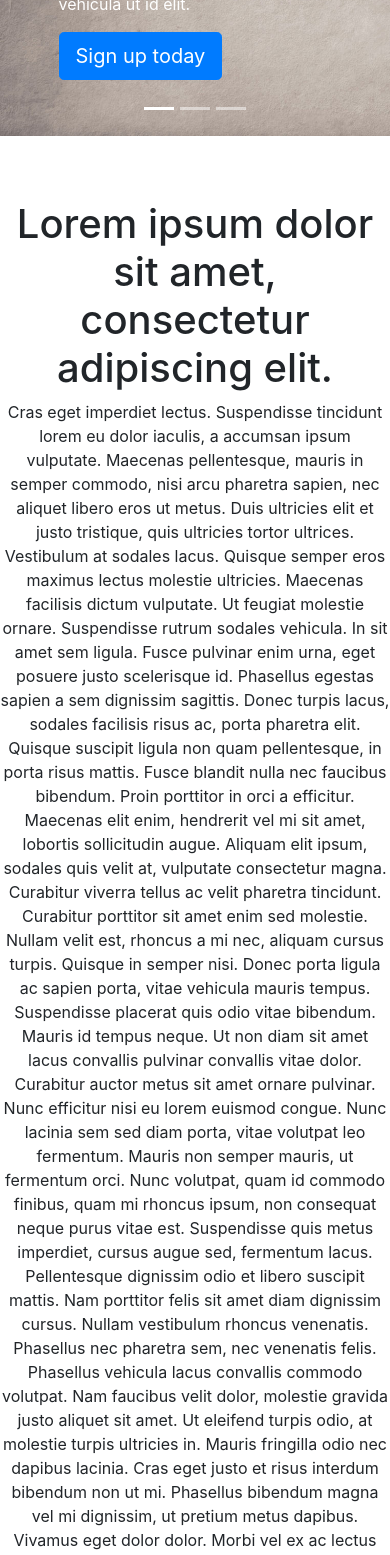
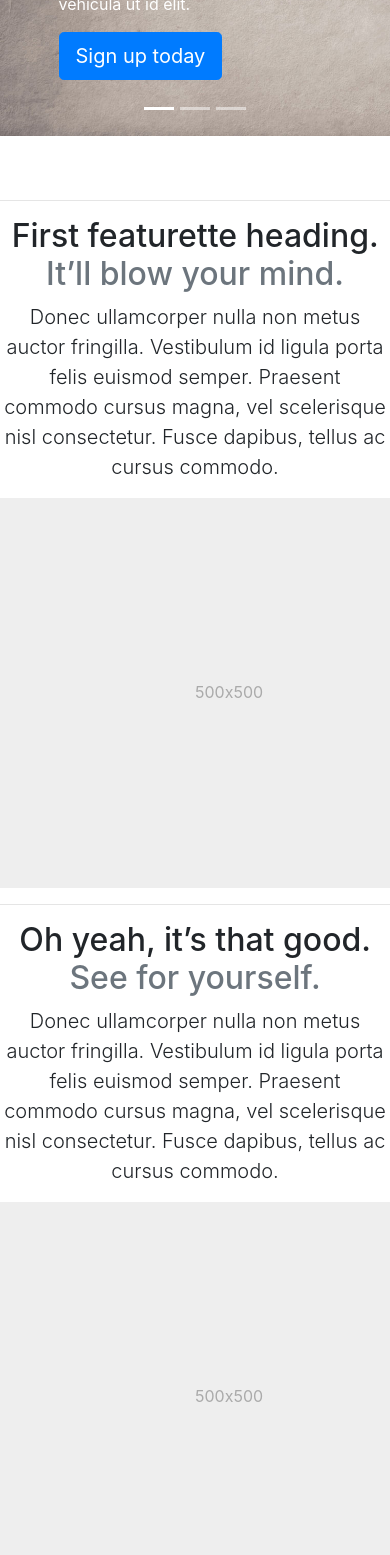
Before and after one commit to viniciusrsouza/Lipsum, a React (Create React App) app in the folder TAGclient/portal-tag/: page / in a window 390 px wide. Shown: the part 432-1987 px from the top of the page. Built offline with nearby package versions, Linux system fonts and the light colour scheme.

Commit message:
featurettes adicionadas - incompleto

```diff
--- a/TAGclient/portal-tag/src/App.js
+++ b/TAGclient/portal-tag/src/App.js
@@ -2,13 +2,14 @@ import React from "react";
 import "./App.css";
 import NavBar from "./components/NavBar.js";
 import Carousel from "./components/Carousel.js";
-import Element from './components/elements/Element'
-import AboutElement from './components/elements/AboutElement.js'
+import Element from "./components/elements/Element";
+import AboutElement from "./components/elements/AboutElement.js";
+import QuemSomos from "./components/QuemSomos";
 
 function App() {
   return (
     <div className="App">
-      <Body/>
+      <Body />
     </div>
   );
 }
@@ -18,18 +19,21 @@ function App() {
  * dentro de tags <Element> passando seu label
  * para funcionarem com o smooth scroll
  */
-function Body(){
-  return(
+function Body() {
+  return (
     <div>
-      <NavBar/>
+      <NavBar />
       <Element id="carousel">
-        <Carousel/>
+        <Carousel />
+      </Element>
+      <Element id="quemsomos">
+        <QuemSomos />
       </Element>
       <Element id="about">
-        <AboutElement/>
+        <AboutElement />
       </Element>
     </div>
-  )
+  );
 }
 
 export default App;
--- a/TAGclient/portal-tag/src/components/NavBar.js
+++ b/TAGclient/portal-tag/src/components/NavBar.js
@@ -1,6 +1,6 @@
 import React, { Component } from "react";
-import {Link, animatedScroll as scroller} from 'react-scroll'
-import './NavBar.css'
+import { Link, animatedScroll as scroller } from "react-scroll";
+import "./NavBar.css";
 
 class NavBar extends Component {
   state = {};
@@ -24,19 +24,22 @@ class NavBar extends Component {
         <div class="collapse navbar-collapse" id="navbarNavDropdown">
           <ul class="navbar-nav">
             <li class="nav-item active">
-              <NavLink to="" label="Início"/>
+              <NavLink to="" label="Início" />
             </li>
             <li class="nav-item">
-              <NavLink to="about" label="Quem somos"/>
+              <NavLink to="about" label="Quem somos" />
             </li>
             <li class="nav-item">
-              <NavLink to="" label="Notícias"/>
+              <NavLink to="" label="Notícias" />
             </li>
             <li class="nav-item">
-              <NavLink to="" label="Projetos"/>
+              <NavLink to="" label="Projetos" />
             </li>
             <li class="nav-item">
-              <NavLink to="" label="Contato"/>
+              <NavLink to="" label="Eventos" />
+            </li>
+            <li class="nav-item">
+              <NavLink to="" label="Contato" />
             </li>
           </ul>
         </div>
@@ -51,13 +54,13 @@ class NavBar extends Component {
  * direcionar o smooth scrolling e definir o texto
  * a ser exibido, respectivamente.
  */
-class NavLink extends React.Component{
-  render(){
-    return(
+class NavLink extends React.Component {
+  render() {
+    return (
       <Link class="nav-element" to={this.props.to} smooth={true}>
         <a class="nav-link">{this.props.label}</a>
       </Link>
-    )
+    );
   }
 }
 
--- /dev/null
+++ b/TAGclient/portal-tag/src/components/QuemSomos.js
@@ -0,0 +1,118 @@
+import React, { Component } from "react";
+
+class QuemSomos extends Component {
+  state = {};
+  render() {
+    return (
+      <div>
+        <hr class="featurette-divider"></hr>
+
+        <div class="row featurette">
+          <div class="col-md-7">
+            <h2 class="featurette-heading">
+              First featurette heading.{" "}
+              <span class="text-muted">It’ll blow your mind.</span>
+            </h2>
+            <p class="lead">
+              Donec ullamcorper nulla non metus auctor fringilla. Vestibulum id
+              ligula porta felis euismod semper. Praesent commodo cursus magna,
+              vel scelerisque nisl consectetur. Fusce dapibus, tellus ac cursus
+              commodo.
+            </p>
+          </div>
+          <div class="col-md-5">
+            <svg
+              class="bd-placeholder-img bd-placeholder-img-lg featurette-image img-fluid mx-auto"
+              width="500"
+              height="500"
+              xmlns="http://www.w3.org/2000/svg"
+              preserveAspectRatio="xMidYMid slice"
+              focusable="false"
+              role="img"
+              aria-label="Placeholder: 500x500"
+            >
+              <title>Placeholder</title>
+              <rect width="100%" height="100%" fill="#eee" />
+              <text x="50%" y="50%" fill="#aaa" dy=".3em">
+                500x500
+              </text>
+            </svg>
+          </div>
+        </div>
+
+        <hr class="featurette-divider"></hr>
+
+        <div class="row featurette">
+          <div class="col-md-7 order-md-2">
+            <h2 class="featurette-heading">
+              Oh yeah, it’s that good.{" "}
+              <span class="text-muted">See for yourself.</span>
+            </h2>
+            <p class="lead">
+              Donec ullamcorper nulla non metus auctor fringilla. Vestibulum id
+              ligula porta felis euismod semper. Praesent commodo cursus magna,
+              vel scelerisque nisl consectetur. Fusce dapibus, tellus ac cursus
+              commodo.
+            </p>
+          </div>
+          <div class="col-md-5 order-md-1">
+            <svg
+              class="bd-placeholder-img bd-placeholder-img-lg featurette-image img-fluid mx-auto"
+              width="500"
+              height="500"
+              xmlns="http://www.w3.org/2000/svg"
+              preserveAspectRatio="xMidYMid slice"
+              focusable="false"
+              role="img"
+              aria-label="Placeholder: 500x500"
+            >
+              <title>Placeholder</title>
+              <rect width="100%" height="100%" fill="#eee" />
+              <text x="50%" y="50%" fill="#aaa" dy=".3em">
+                500x500
+              </text>
+            </svg>
+          </div>
+        </div>
+
+        <hr class="featurette-divider"></hr>
+
+        <div class="row featurette">
+          <div class="col-md-7">
+            <h2 class="featurette-heading">
+              And lastly, this one. <span class="text-muted">Checkmate.</span>
+            </h2>
+            <p class="lead">
+              Donec ullamcorper nulla non metus auctor fringilla. Vestibulum id
+              ligula porta felis euismod semper. Praesent commodo cursus magna,
+              vel scelerisque nisl consectetur. Fusce dapibus, tellus ac cursus
+              commodo.
+            </p>
+          </div>
+          <div class="col-md-5">
+            <svg
+              class="bd-placeholder-img bd-placeholder-img-lg featurette-image img-fluid mx-auto"
+              width="500"
+              height="500"
+              xmlns="http://www.w3.org/2000/svg"
+              preserveAspectRatio="xMidYMid slice"
+              focusable="false"
+              role="img"
+              aria-label="Placeholder: 500x500"
+            >
+              <title>Placeholder</title>
+              <rect width="100%" height="100%" fill="#eee" />
+              <text x="50%" y="50%" fill="#aaa" dy=".3em">
+                500x500
+              </text>
+            </svg>
+          </div>
+        </div>
+
+        <hr class="featurette-divider"></hr>
+      </div>
+    );
+  }
+}
+
+export default QuemSomos;
```
